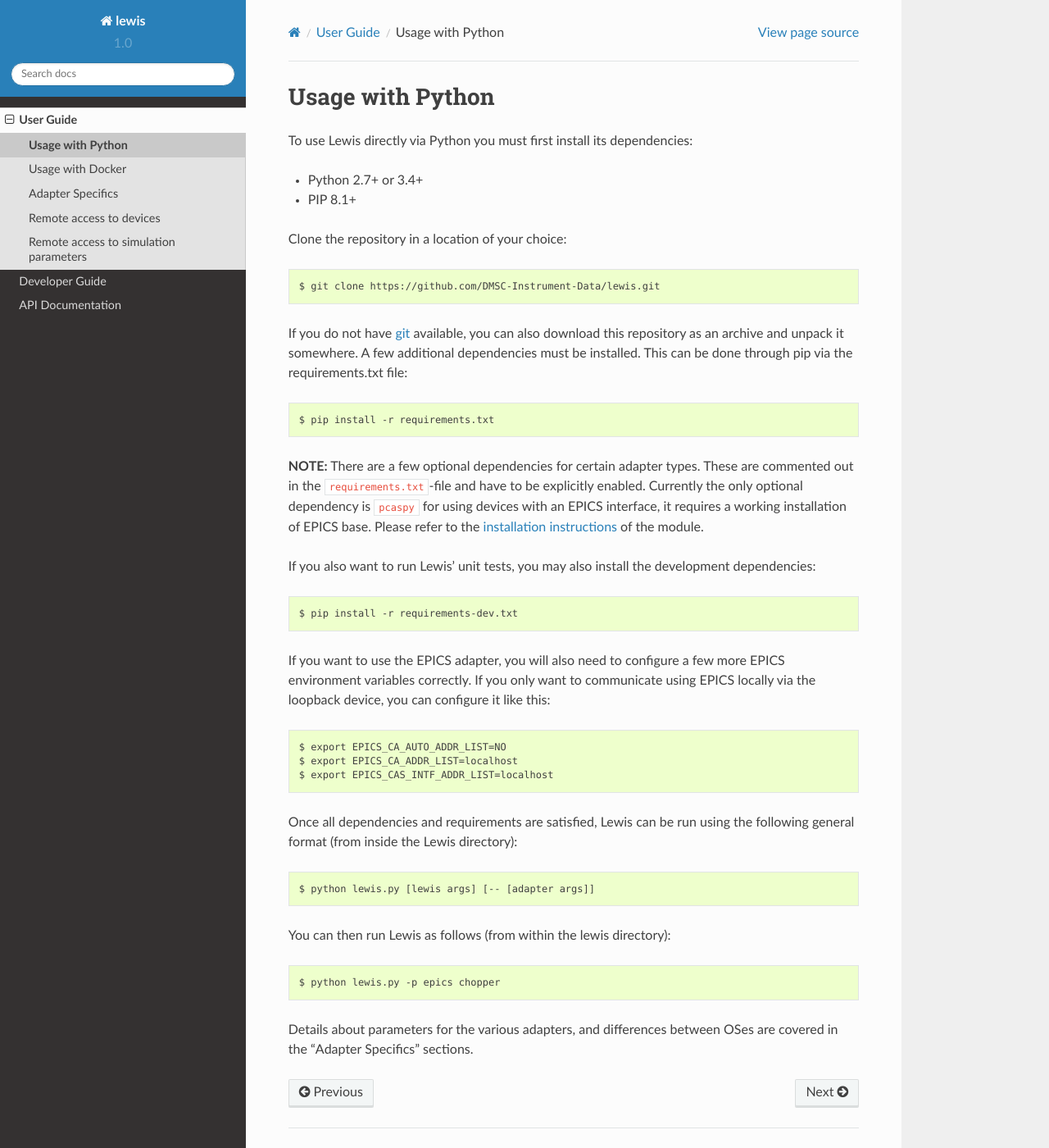
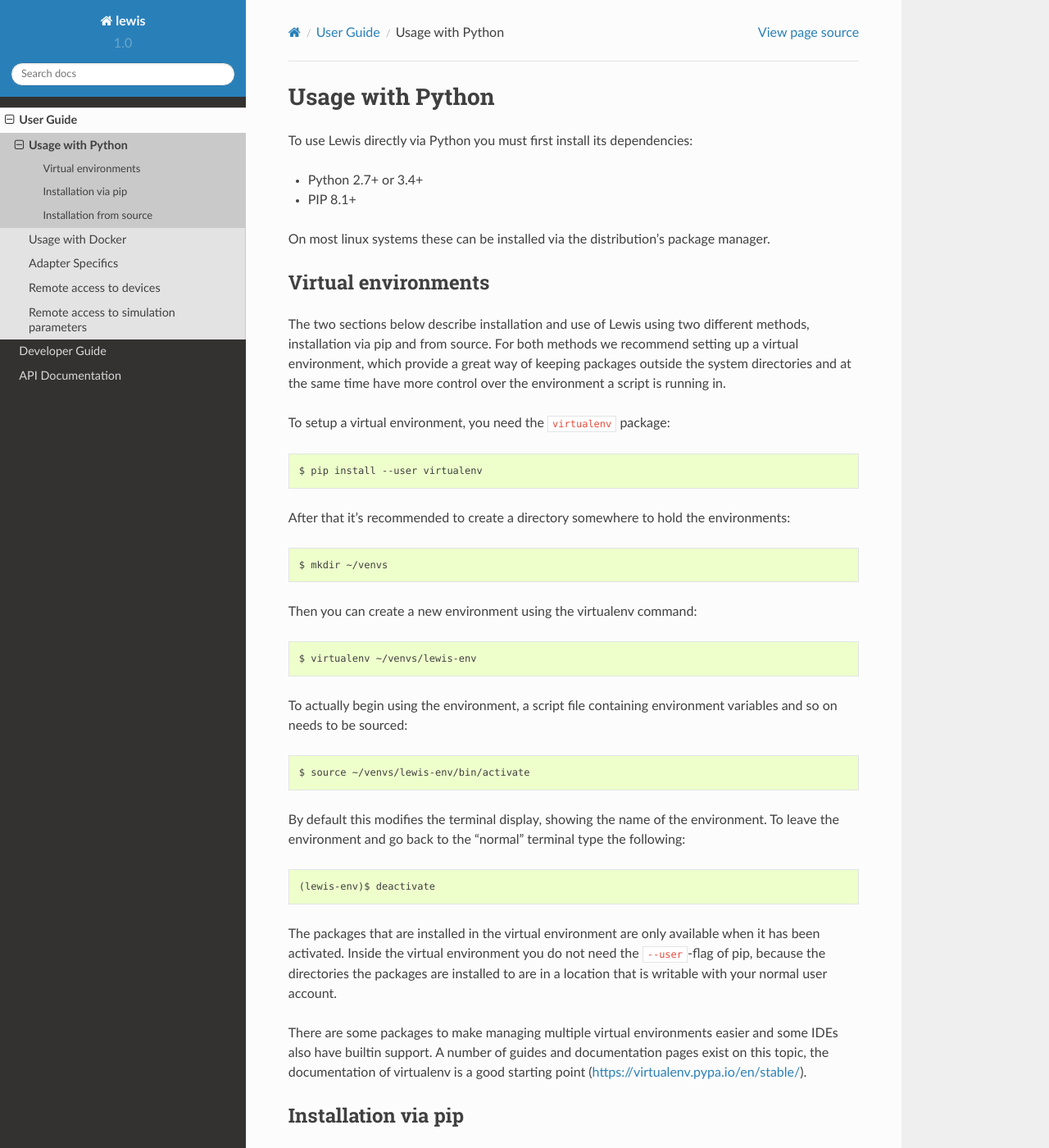
Before and after one commit to ISISComputingGroup/lewis-ess, a Sphinx documentation site: the page built from docs/user_guide/usage_with_python.rst, in a window 1280 px wide and 1400 px high. Shown: the whole window at 82% size. Built offline with Sphinx 7.4.7 and the Read the Docs theme 2.0.0, drawn with Linux system fonts in a browser that asks for light colours; formulas are drawn with MathJax 3; some of the changed text lies outside the part shown.

Commit message:
Documentation reflects availability of pypi package

```diff
--- a/docs/user_guide/usage_with_python.rst
+++ b/docs/user_guide/usage_with_python.rst
@@ -1,13 +1,100 @@
 Usage with Python
 =================
 
-To use Lewis directly via Python you must first install its
-dependencies:
+To use Lewis directly via Python you must first install its dependencies:
 
 -  Python 2.7+ or 3.4+
 -  PIP 8.1+
 
-Clone the repository in a location of your choice:
+On most linux systems these can be installed via the distribution's package manager.
+
+Virtual environments
+--------------------
+
+The two sections below describe installation and use of Lewis using two different methods,
+installation via pip and from source. For both methods we recommend setting up a virtual
+environment, which provide a great way of keeping packages outside the system directories and
+at the same time have more control over the environment a script is running in.
+
+To setup a virtual environment, you need the ``virtualenv`` package:
+
+::
+
+    $ pip install --user virtualenv
+
+After that it's recommended to create a directory somewhere to hold the environments:
+
+::
+
+    $ mkdir ~/venvs
+
+Then you can create a new environment using the virtualenv command:
+
+::
+
+    $ virtualenv ~/venvs/lewis-env
+
+To actually begin using the environment, a script file containing environment variables and so on
+needs to be sourced:
+
+::
+
+    $ source ~/venvs/lewis-env/bin/activate
+
+By default this modifies the terminal display, showing the name of the environment. To leave the
+environment and go back to the "normal" terminal type the following:
+
+::
+
+    (lewis-env)$ deactivate
+
+The packages that are installed in the virtual environment are only available when it has been
+activated. Inside the virtual environment you do not need the ``--user``-flag of pip, because
+the directories the packages are installed to are in a location that is writable with your
+normal user account.
+
+There are some packages to make managing multiple virtual environments easier and some IDEs also
+have builtin support. A number of guides and documentation pages exist on this topic, the
+documentation of virtualenv is a good starting point (`<https://virtualenv.pypa.io/en/stable/>`__).
+
+
+Installation via pip
+--------------------
+
+Lewis is available on the `Python Package Index <https://pypi.python.org/pypi/lewis>`__. That means
+it can be installed using pip:
+
+::
+
+    $ pip install lewis
+
+This will install lewis along with its dependencies. If you would like to use EPICS based devices
+and have a working EPICS environment on your machine, you can install it like this to get the
+additional required dependencies:
+
+::
+
+    $ pip install lewis[epics]
+
+This will install two scripts in the path, ``lewis`` and ``lewis-control``. Both scripts provide
+command line help:
+
+::
+
+    $ lewis --help
+    $ lewis-control --help
+
+To list available devices, just type ``lewis`` in the command line, a list of devices that are
+available for simulation will be printed.
+
+All following sections of this user manual assume that Lewis has been installed via pip and that
+the ``lewis`` command is available.
+
+Installation from source
+------------------------
+
+Clone the repository in a location of your choice, we recommend that you do it inside a virtual
+environment (see above) so that you can keep track of the dependencies:
 
 ::
 
@@ -27,7 +114,6 @@
 dependency is ``pcaspy`` for using devices with an EPICS interface, it requires a working
 installation of EPICS base. Please refer to the `installation instructions
 <https://pcaspy.readthedocs.io/en/latest/installation.html>`__ of the module.
-
 
 If you also want to run Lewis' unit tests, you may also install the
 development dependencies:
@@ -64,3 +150,6 @@
 
 Details about parameters for the various adapters, and differences
 between OSes are covered in the "Adapter Specifics" sections.
+
+If you decided to install Lewis this way, please be aware that the ``lewis`` and ``lewis-control``
+calls in the other parts of the guide have to be replaced with ``python lewis.py``.
```
Also changed, not shown: docs/user_guide/remote_access_devices.rst (+6 -6 lines), docs/user_guide/remote_access_simulation.rst (+9 -9 lines).
